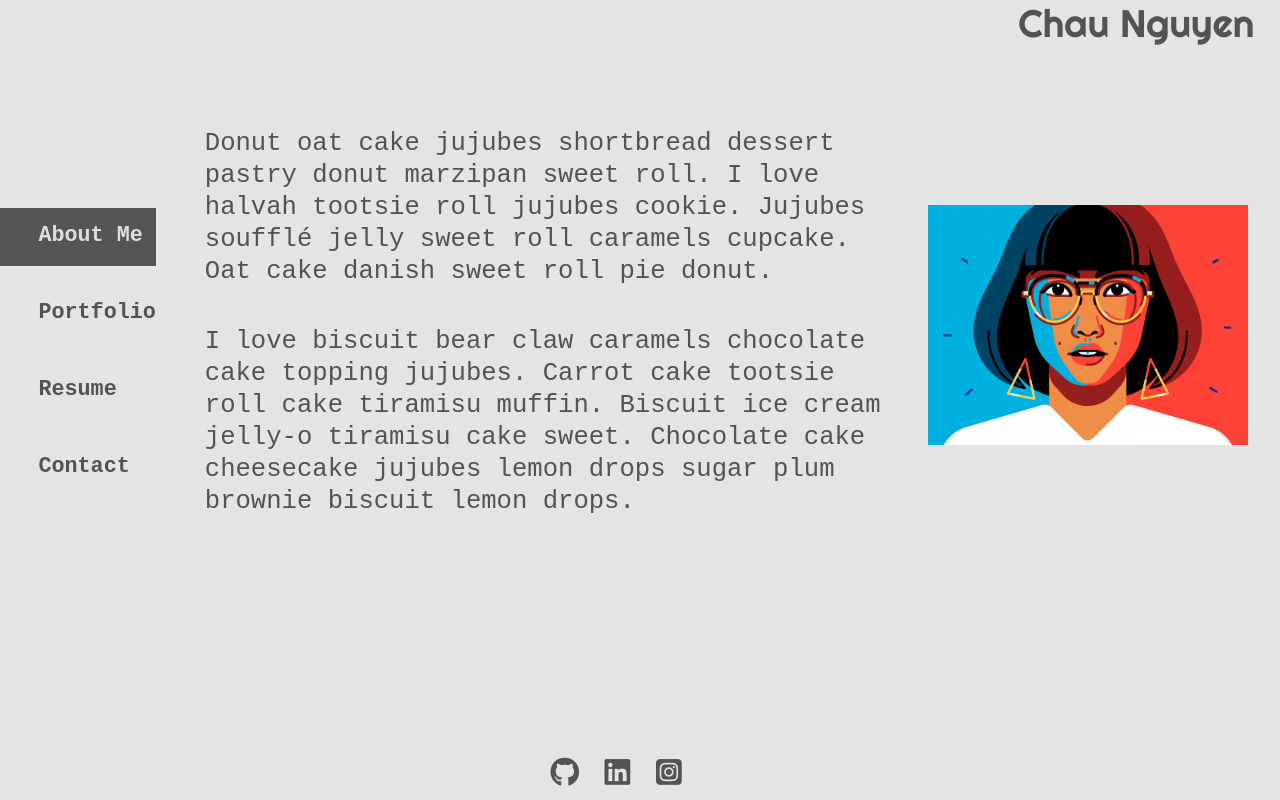
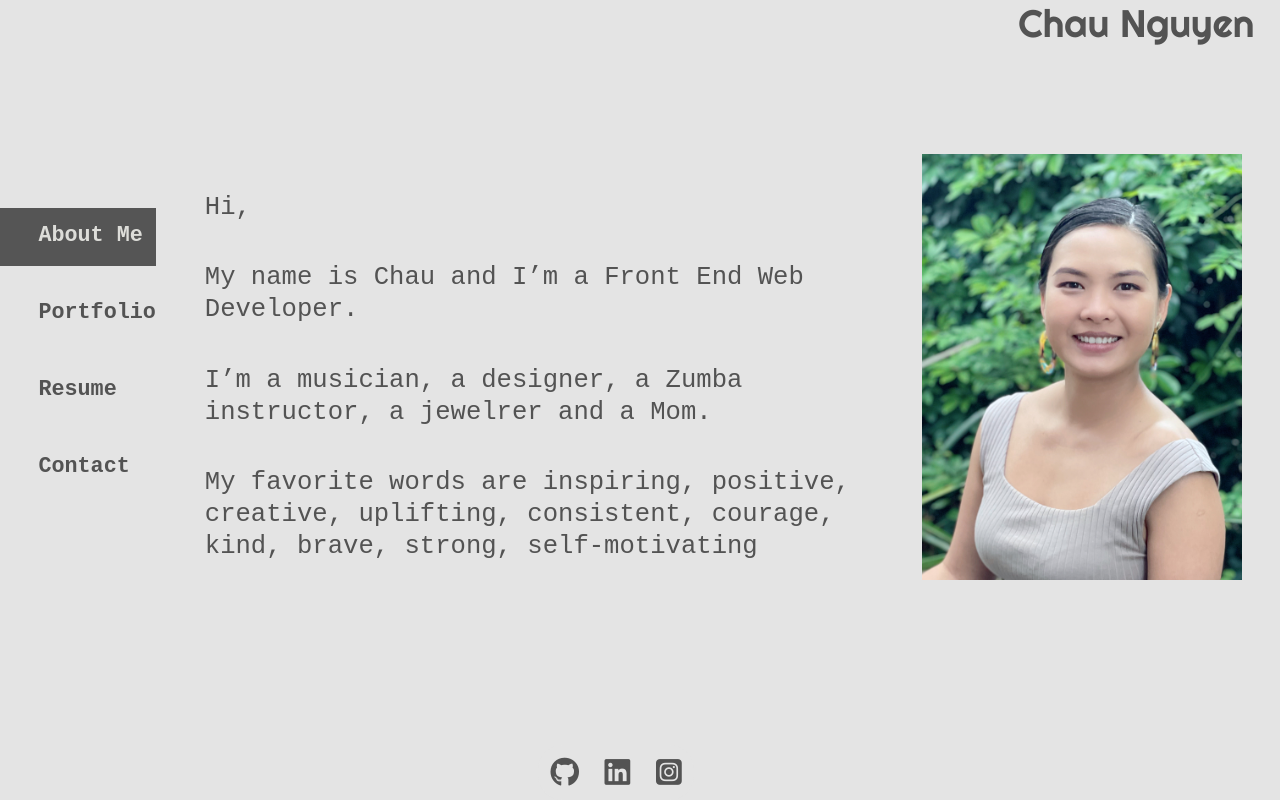
Before and after one commit to ChauDeveloper/react-portfolio, a React (Create React App) app: page / in a window 1280 px wide. Built offline with nearby package versions, Linux system fonts and the light colour scheme.

Commit message:
updating content in about section

```diff
--- a/public/index.html
+++ b/public/index.html
@@ -29,12 +29,20 @@
     <link rel="preconnect" href="https://fonts.googleapis.com">
 <link rel="preconnect" href="https://fonts.gstatic.com" crossorigin>
 <link href="https://fonts.googleapis.com/css2?family=Righteous&display=swap" rel="stylesheet">
+<link href="https://fonts.googleapis.com/css2?family=Pacifico&display=swap" rel="stylesheet">
+
 
 <!-- Font Awesome insert -->
 <script src="https://kit.fontawesome.com/96221728f3.js" crossorigin="anonymous"></script>
 
 <!-- Bootstrap -->
 <link href="https://cdn.jsdelivr.net/npm/bootstrap@5.1.3/dist/css/bootstrap.min.css" rel="stylesheet" integrity="sha384-1BmE4kWBq78iYhFldvKuhfTAU6auU8tT94WrHftjDbrCEXSU1oBoqyl2QvZ6jIW3" crossorigin="anonymous">
+
+
+<link
+    rel="stylesheet"
+    href="https://cdnjs.cloudflare.com/ajax/libs/animate.css/4.1.1/animate.min.css"
+  />
 
     <title>Chau Nguyen</title>
   </head>
@@ -51,5 +59,6 @@
       To begin the development, run `npm start` or `yarn start`.
       To create a production bundle, use `npm run build` or `yarn build`.
     -->
+
   </body>
 </html>
--- a/src/components/About/index.js
+++ b/src/components/About/index.js
@@ -1,14 +1,16 @@
 import React from 'react';
 import './style.css'
-import Profile from '../../assets/images/profile.png'
+import Profile from '../../assets/images/profile.JPG'
 
 function About() {
     return (
        <div id="about-section">
 
           <div id="about-text">
-            <p>Donut oat cake jujubes shortbread dessert pastry donut marzipan sweet roll. I love halvah tootsie roll jujubes cookie. Jujubes soufflé jelly sweet roll caramels cupcake. Oat cake danish sweet roll pie donut.</p>
-            <p>I love biscuit bear claw caramels chocolate cake topping jujubes. Carrot cake tootsie roll cake tiramisu muffin. Biscuit ice cream jelly-o tiramisu cake sweet. Chocolate cake cheesecake jujubes lemon drops sugar plum brownie biscuit lemon drops.</p>
+            <p class="first-element" id="hi">Hi, </p>
+            <p>My name is <span id="chau">Chau </span>and I’m a <span class="second-element">Front End Web Developer.</span></p>
+            <p>I’m a <span class="third-element">musician</span>, a <span class="second-element">designer</span>, a <span class="first-element">Zumba instructor</span>, a <span class="third-element">jewelrer</span> and a <span class="first-element">Mom.</span> </p>
+            <p>My favorite words are inspiring, positive, creative, uplifting, consistent, courage, kind, brave, strong, self-motivating</p>
           </div>
 
           <div id="profile-img">
--- a/src/components/About/style.css
+++ b/src/components/About/style.css
@@ -2,8 +2,7 @@
     position: absolute;
     display: grid;
     grid-template-columns: 2fr 1fr;
-     gap: 1.5vw;
-    top: 10vw;
+    top: 15vw;
     left: 16vw;
 }
 
@@ -16,5 +15,34 @@
 
 #profile-img img{
   width:25vw;
-  margin-top:6vw;
+  margin-top: -3vw;
 }
+
+/* .first-element{
+
+}
+
+.second-element{
+  font-family: 'Pacifico', cursive;
+  font-size: 2.5vw;
+  color:rgb(222, 0, 0);
+}
+
+.third-element{
+
+}
+
+#hi{
+  font-size: 5vw !important;
+  font-family: 'Pacifico', cursive;
+  color:rgb(213, 175, 23) !important;
+  animation: bounce;
+  animation-duration: 2s;
+}
+
+#chau {
+  font-family: 'Pacifico', cursive;
+  color:#FE3A30 !important;
+  background-color: #00A9DD;
+  font-size: 3.5vw;
+} */
--- a/src/components/Resume/index.js
+++ b/src/components/Resume/index.js
@@ -13,7 +13,7 @@ function Resume() {
                         <li>HTML</li><li>CSS</li><li>Javascript</li><li>Node.js</li>
                     </ul>
                     <ul>
-                        <li>••••••••◦◦</li><li>••••••••◦◦</li><li>••••••◦◦◦◦</li><li>•••••◦◦◦◦◦</li>
+                        <li>••••••••◦◦</li><li>••••••••◦◦</li><li>••••◦◦◦◦◦◦</li><li>•••••◦◦◦◦◦</li>
                     </ul>
                     </div>
 
--- a/src/components/Resume/style.css
+++ b/src/components/Resume/style.css
@@ -49,7 +49,7 @@
 
 #soft-skill-list {
     display: grid;
-    grid-template-columns: 2fr 1fr;
+    grid-template-columns: 1.4fr 1fr;
      gap: 1.5vw;
 }
 
--- a/src/components/footer/style.css
+++ b/src/components/footer/style.css
@@ -16,5 +16,5 @@ footer i {
 }
 
 footer a:hover{
-    color:#EAEAEA;
+    color:#aaa9a9;
 }
```
Also changed, not shown: src/assets/images/profile.JPG (added), src/assets/images/profile.png (deleted).
